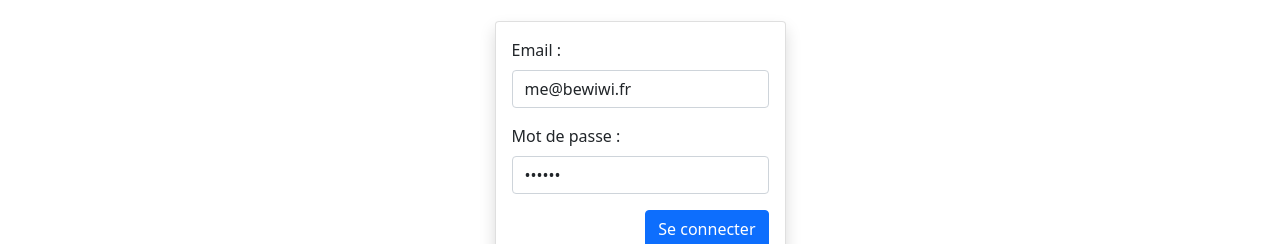
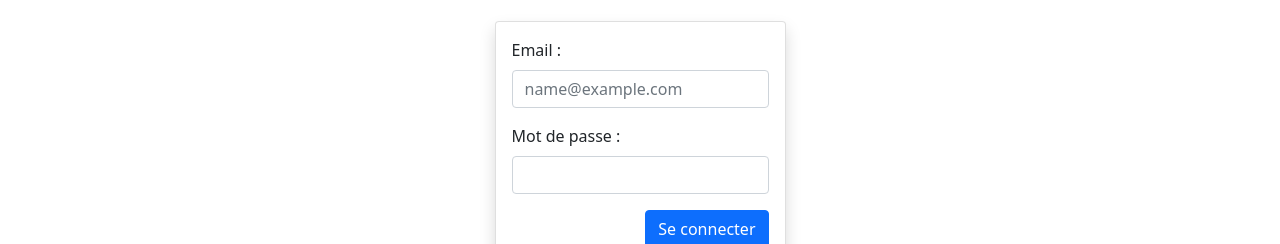
Before and after one commit to inhaling-seagulls/desktop-application, a Vue app: page / in a window 1280 px wide. Shown: the part 233-477 px from the top of the page. Built offline with nearby package versions, Linux system fonts and the light colour scheme.

Commit message:
Last fixes

```diff
--- a/src/assets/main.css
+++ b/src/assets/main.css
@@ -5,6 +5,11 @@
 body {
   width: 100%;
   margin: 0 auto;
+}
+
+a {
+  color: black;
+  text-decoration: none;
 }
 
 .custom-max-width {
--- a/src/views/Home.vue
+++ b/src/views/Home.vue
@@ -62,8 +62,8 @@
   import router from "../routes";
   import store from "../store";
 
-  const email = ref('me@bewiwi.fr')
-  const password = ref('bewiwi')
+  const email = ref('')
+  const password = ref('')
 
   const login = () => {
     store.signIn({
--- a/src/views/Projects.vue
+++ b/src/views/Projects.vue
@@ -90,7 +90,6 @@
       project.score = score
     }
     projectsWithScore.sort(sort)
-    console.log('Computed?', projectsWithScore)
     return projectsWithScore
   }
 
@@ -114,7 +113,6 @@
   watch(
     page,
     async (newPage) => {
-      console.log('LISTEN', newPage)
       projectsToDisplay.value = projectsWithScore.value.slice((newPage - 1) * 2, (newPage - 1) * 2 + 2)
     }
   )
```
